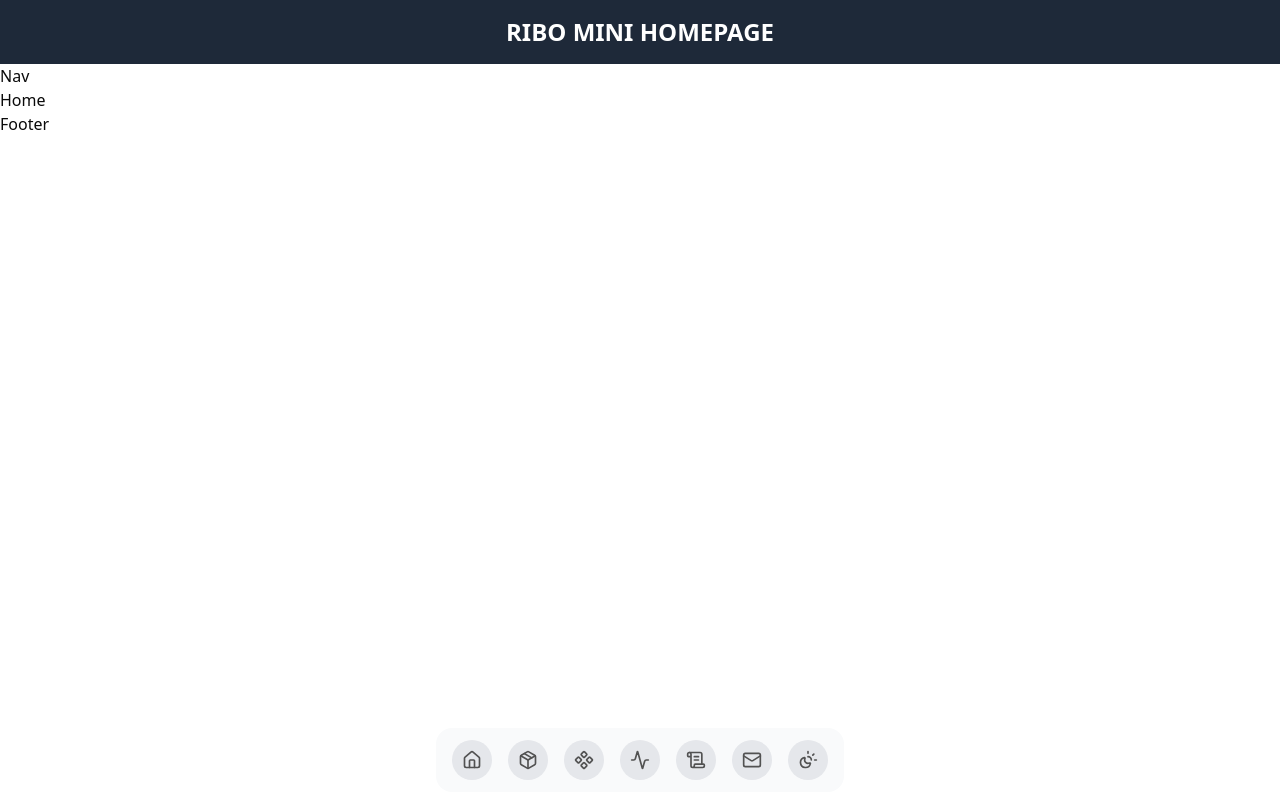
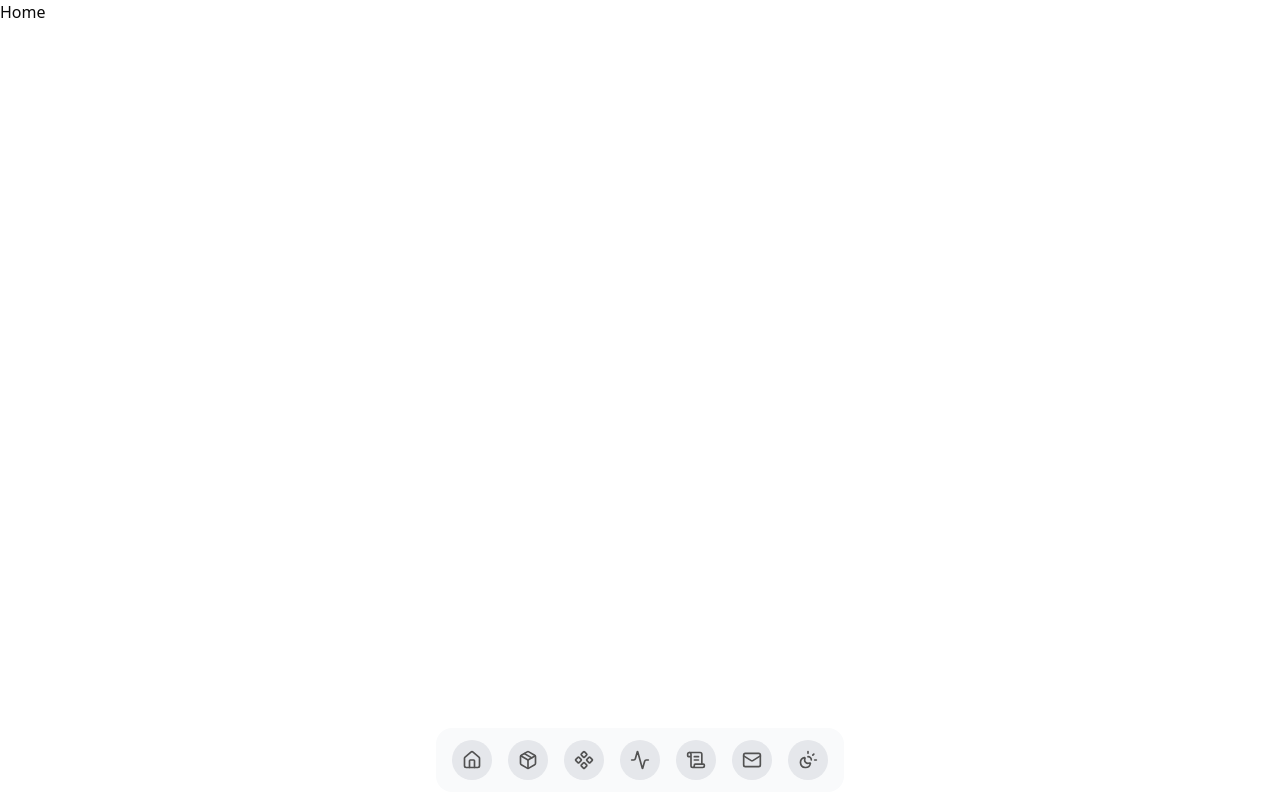
Before and after one commit to Hansungsil/ribo-mini-front, a Next.js app: page / in a window 1280 px wide. Built offline with nearby package versions, Linux system fonts and the light colour scheme.

Commit message:
feat: [2] rootLayout - 불필요 컴포넌트 제거

```diff
--- a/src/app/(routes)/layout.tsx
+++ b/src/app/(routes)/layout.tsx
@@ -1,15 +1,9 @@
-import Header from "./_components/Header";
-import Nav from "./_components/Nav";
-import Footer from "./_components/Footer";
 import AppleStyleDock from "./_components/AppleStyleDock";
 
 const Layout = ({ children }: { children: React.ReactNode }) => {
   return <>
-    <Header />
-    <Nav />
     {children}
     <AppleStyleDock />
-    <Footer />
   </>;
 };
 
```
